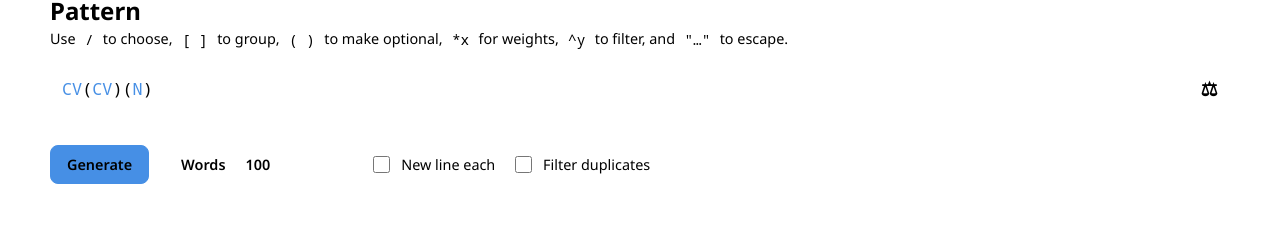
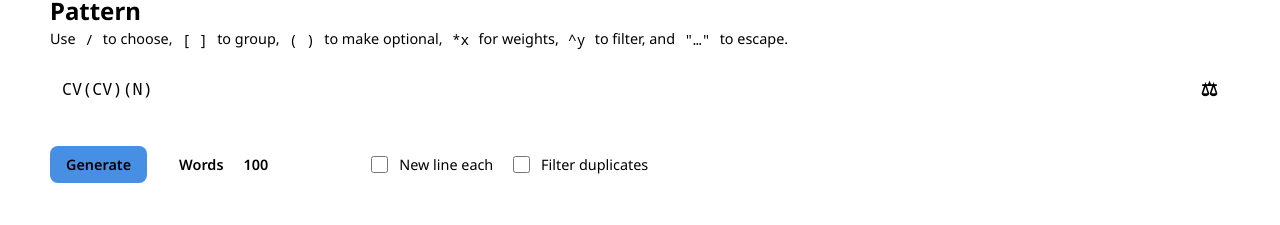
Before and after one commit to nai888/awkwords, a Vue app: page / in a window 1280 px wide. Shown: the part 393-618 px from the top of the page. Built offline with nearby package versions, Linux system fonts and the light colour scheme.

Commit message:
Revise colors for accessibility

```diff
--- a/src/style.css
+++ b/src/style.css
@@ -5,7 +5,7 @@
   --mono: 'Noto Sans Mono', ui-monospace, monospace;
   --radius: 0.5rem;
   --radius-small: 0.25rem;
-  --accent: #468FE5;
+  --accent: #468fe5;
   /* #f6fafe #020712 */
   --bg: light-dark(color-mix(#ffffff 95%, var(--accent)), color-mix(#000000 80%, var(--accent)));
   /* #030e1d #edf4fd */
@@ -22,25 +22,28 @@
   --warn-bg: light-dark(color-mix(var(--bg) 70%, #ffff00), color-mix(var(--bg) 75%, #ffff00));
   /* #dfe3e7 #111a26 */
   --code: light-dark(color-mix(var(--bg) 93%, #000000), color-mix(var(--bg) 90%, #ffffff));
-  /* #d6d9dd, #2d3641 */
+  /* #d6d9dd #2d3641 */
   --border: light-dark(color-mix(var(--bg) 90%, #000000), color-mix(var(--bg) 77%, #ffffff));
-  /* #ecf0f4, #0b1420 */
-  --accent-text: light-dark(color-mix(var(--bg) 97%, #000000), color-mix(var(--bg) 93%, #ffffff));
-  /* */
+  /* #76777a #636a73  */
+  --border-input: light-dark(color-mix(var(--bg) 58%, #000000), color-mix(var(--bg) 55%, #ffffff));
+  /* #030e1d #0b1420 */
+  --accent-text: light-dark(var(--text), color-mix(var(--bg) 93%, #ffffff));
+  /* #030e1d #edf4fd */
   --hl-literal: var(--text);
-  --hl-letter: var(--accent);
-  /* #ff3f32 #d51c1b */
-  --hl-problem: light-dark(color-mix(var(--text) 15%, #ff0000), color-mix(var(--text) 10%, #ff0000));
+  /* #28578e #468fe5 */
+  --hl-letter: light-dark(color-mix(var(--accent) 70%, #000000), var(--accent));
+  /* #c22120 #d51c1b */
+  --hl-problem: light-dark(color-mix(var(--text) 22%, #ff0000), color-mix(var(--text) 10%, #ff0000));
   /* #4246cc #b7b9ff */
   --hl-bracket: light-dark(color-mix(var(--text) 20%, #5555ff), color-mix(var(--text) 20%, #aaaaff));
-  /* #b8802c #fcc276 */
-  --hl-slash: light-dark(color-mix(var(--text) 25%, #ffaa00), color-mix(var(--text) 30%, #ffaa00));
-  /* #c74a21 #ffac95 */
-  --hl-weight: light-dark(color-mix(var(--text) 20%, #ff5500), color-mix(var(--text) 50%, #ff5500));
-  /* #be185d #f9a8d4 */
-  --hl-filter: light-dark(color-mix(var(--text) 35%, #00ffff), color-mix(var(--text) 50%, #00ffff));
-  /* #049536 #a3fda6 */
-  --hl-quoted: light-dark(color-mix(var(--text) 40%, #00ff00), color-mix(var(--text) 50%, #00ff00));
+  /* #7d5d31 #fbc276 */
+  --hl-slash: light-dark(color-mix(var(--text) 47%, #ffaa00), color-mix(var(--text) 30%, #ffaa00));
+  /* #a94327 #ffac95 */
+  --hl-weight: light-dark(color-mix(var(--text) 31%, #ff5500), color-mix(var(--text) 50%, #ff5500));
+  /* #106d77 #f9a8d4 */
+  --hl-filter: light-dark(color-mix(var(--text) 56%, #00ffff), color-mix(var(--text) 50%, #00ffff));
+  /* #047236 #a3fda6 */
+  --hl-quoted: light-dark(color-mix(var(--text) 54%, #00ff00), color-mix(var(--text) 50%, #00ff00));
 }
 
 :root[data-theme='light'] {
@@ -89,6 +92,14 @@ code {
   background: var(--code);
   padding: 0.1rem 0.35rem;
   border-radius: var(--radius-small);
+}
+
+a,
+a:link,
+a:visited,
+a:hover,
+a:active {
+  color: var(--hl-letter);
 }
 
 /* ----- Layout ----- */
@@ -200,12 +211,12 @@ footer,
   color: var(--text);
   caret-color: var(--text);
   background: var(--code);
-  border: 1px solid var(--border);
+  border: 1px solid var(--border-input);
   border-radius: var(--radius);
 }
 
 .input:hover {
-  border-color: color-mix(in srgb, var(--accent) 45%, var(--border));
+  border-color: color-mix(in srgb, var(--accent) 45%, var(--border-input));
 }
 
 .grow {
@@ -277,14 +288,14 @@ footer,
   font-size: 0.9rem;
   color: var(--text);
   background: var(--code);
-  border: 1px solid var(--border);
+  border: 1px solid var(--border-input);
   border-radius: var(--radius);
   padding: 0.5rem 1rem;
   cursor: pointer;
 }
 
 .btn:hover:not(:disabled) {
-  border-color: color-mix(in srgb, var(--accent) 50%, var(--border));
+  border-color: color-mix(in srgb, var(--accent) 50%, var(--border-input));
 }
 
 .btn:disabled {
@@ -294,7 +305,7 @@ footer,
 
 .btn.primary {
   background: var(--accent);
-  border: 1px solid var(--accent);
+  border: 1px solid var(--border);
   color: var(--accent-text);
 }
 
@@ -305,7 +316,7 @@ footer,
 
 .btn.subtle:hover:not(:disabled) {
   background: var(--code);
-  border: 1px solid var(--border);
+  border: 1px solid var(--border-input);
 }
 
 .btn.icon {
@@ -440,7 +451,7 @@ footer,
   position: relative;
   min-width: 0;
   background: var(--code);
-  border: 1px solid var(--border);
+  border: 1px solid var(--border-input);
   border-radius: var(--radius);
   font-family: var(--mono);
   font-size: 0.95rem;
@@ -454,7 +465,7 @@ footer,
 }
 
 .hl-wrap:hover {
-  border-color: color-mix(in srgb, var(--accent) 45%, var(--border));
+  border-color: color-mix(in srgb, var(--accent) 45%, var(--border-input));
 }
 
 .hl-wrap:focus-within {
```
